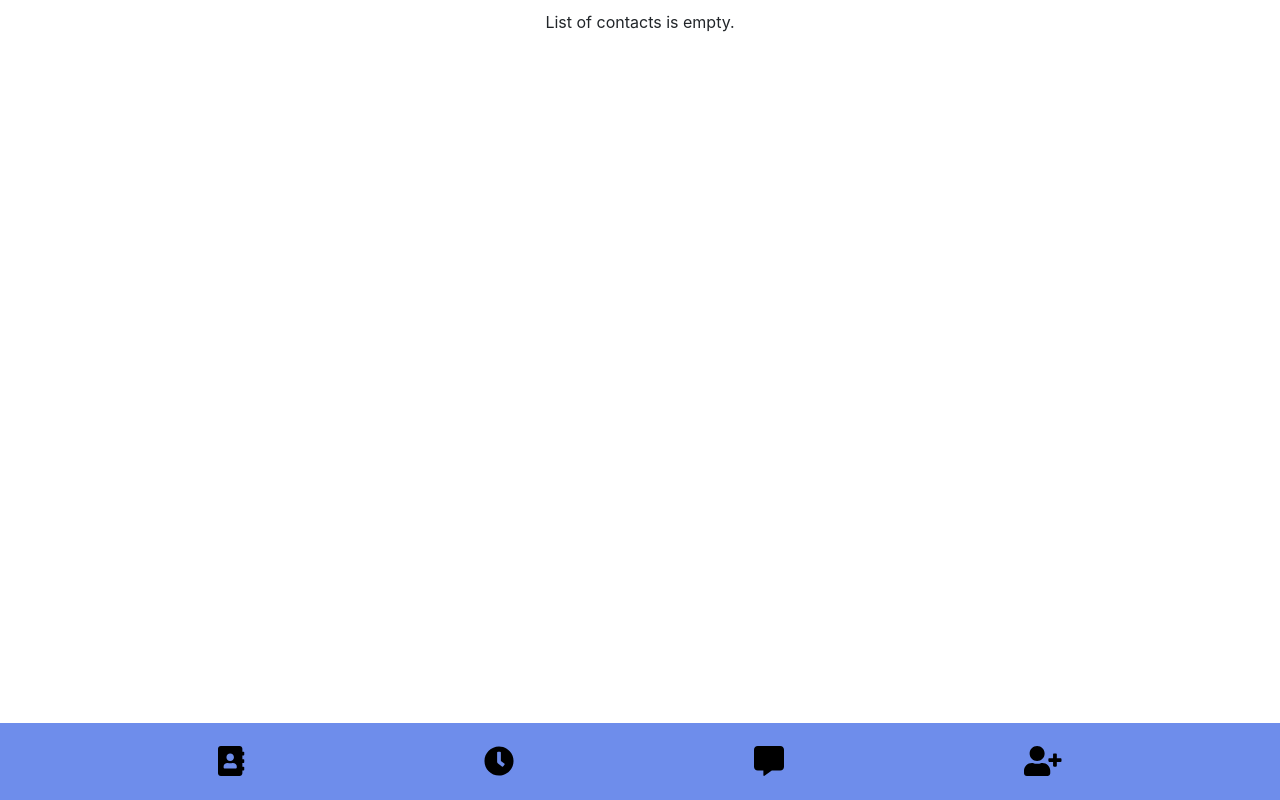
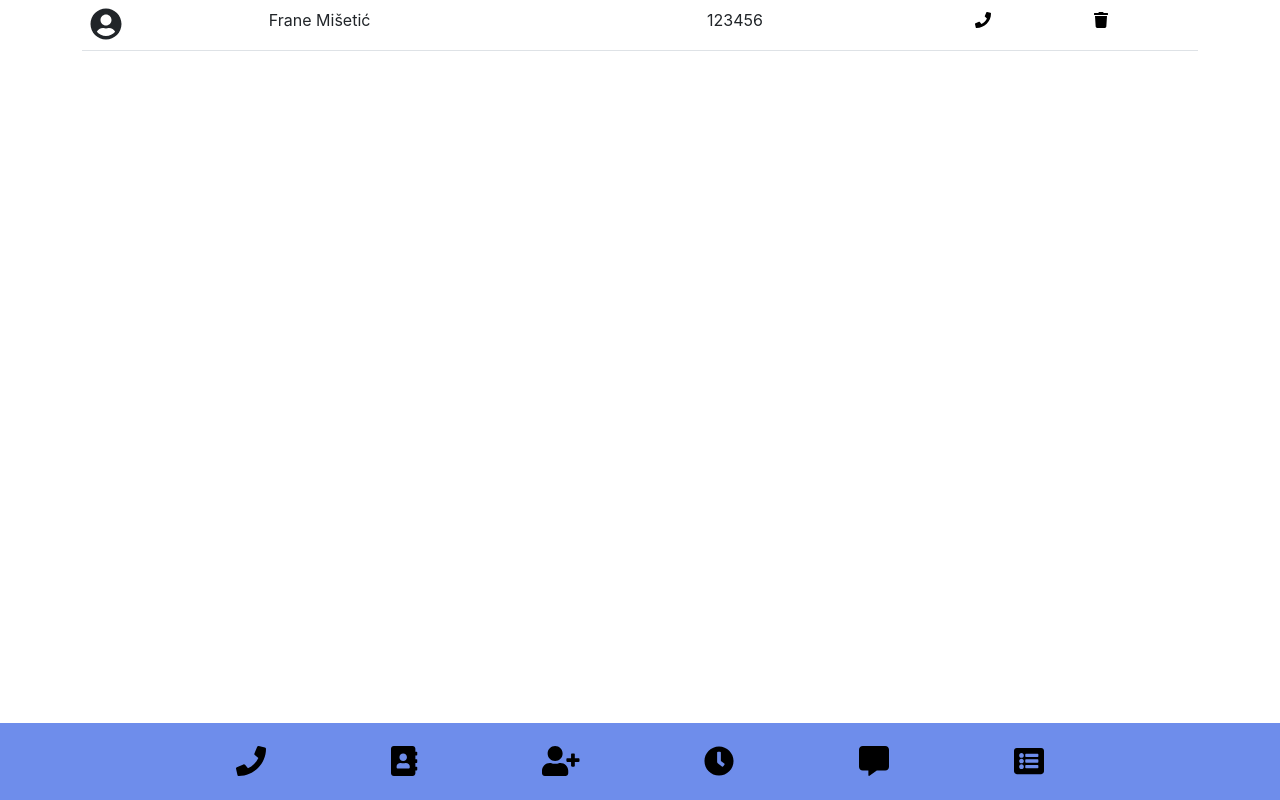
Before and after one commit to franem-98/Phone-book-frontend, a React (Create React App) app: page / in a window 1280 px wide. Built offline with nearby package versions, Linux system fonts and the light colour scheme; data requests are answered from the project's data file.

Commit message:
Used more descriptive component names and urls, fixed bug with calling screen.

```diff
--- a/data/db.json
+++ b/data/db.json
@@ -1,5 +1,19 @@
 {
-  "contacts": [],
-  "callHistory": [],
+  "contacts": [
+    {
+      "firstName": "Frane",
+      "lastName": "Mišetić",
+      "number": "123456",
+      "id": 1
+    }
+  ],
+  "callhistory": [
+    {
+      "contact": "Frane Mišetić",
+      "duration": 3,
+      "endTime": "18/01/2022 22:28",
+      "id": 1
+    }
+  ],
   "smshistory": []
 }
--- a/src/App.js
+++ b/src/App.js
@@ -4,7 +4,7 @@ import Contacts from "./components/Contacts";
 import CallHistory from "./components/CallHistory";
 import NewSms from "./components/NewSms";
 import SmsHistory from "./components/SmsHistory";
-import AddContact from "./components/AddContact";
+import NewContact from "./components/NewContact";
 import Calling from "./components/Calling";
 import Dial from "./components/Dial/Dial";
 import "./App.css";
@@ -16,11 +16,11 @@ function App() {
         <Route path="/" element={<Layout />}>
           <Route index element={<Contacts />} />
           <Route path="/contacts" element={<Contacts />} />
-          <Route path="/history" element={<CallHistory />} />
+          <Route path="/callhistory" element={<CallHistory />} />
           <Route path="/smshistory" element={<SmsHistory />} />
         </Route>
         <Route path="/newsms" element={<NewSms />} />
-        <Route path="/addcontact" element={<AddContact />} />
+        <Route path="/newcontact" element={<NewContact />} />
         <Route path="/calling/:id" element={<Calling />} />
         <Route path="/dial" element={<Dial />} />
       </Routes>
--- a/src/components/CallHistory.jsx
+++ b/src/components/CallHistory.jsx
@@ -38,7 +38,6 @@ function CallHistory() {
 
   return (
     <>
-      (
       <table className="table">
         <tbody>
           {history.map(({ id, contact, duration, endTime }) => (
@@ -68,7 +67,6 @@ function CallHistory() {
           ))}
         </tbody>
       </table>
-      )
     </>
   );
 }
--- a/src/components/Calling.jsx
+++ b/src/components/Calling.jsx
@@ -5,6 +5,8 @@ import { getContacts } from "../services/contactService";
 import moment from "moment";
 import { FontAwesomeIcon } from "@fortawesome/react-fontawesome";
 import { faPhoneSlash } from "@fortawesome/free-solid-svg-icons";
+
+//FIX THIS!!!
 
 function Calling() {
   const [contact, setContact] = useState(null);
@@ -18,21 +20,22 @@ function Calling() {
     async function setState() {
       const { data: contacts } = await getContacts();
       const existingContact = contacts.find((c) => c.number === id);
-      if (existingContact) setContact(existingContact.name);
+      if (existingContact)
+        setContact(`${existingContact.firstName} ${existingContact.lastName}`);
       else setContact(id);
     }
     setState();
+  }, [id]);
 
+  useEffect(() => {
     let timer = setInterval(() => {
       setSeconds(seconds + 1);
     }, 1000);
 
-    if (callTimedOut) clearInterval(timer);
-
     return () => {
       clearInterval(timer);
     };
-  }, [seconds, callTimedOut, id]);
+  }, [id, contact, seconds, callTimedOut]);
 
   const call = {
     contact,
@@ -55,9 +58,12 @@ function Calling() {
   if (seconds === secondLimit) setCallTimedOut(true);
   if (callTimedOut) handleTimeout();
 
+  console.log(seconds);
+
   return (
-    contact && (
     <div className="calling-page">
+      {contact && (
+        <>
           <h1>Calling {contact}...</h1>
           <h2>{seconds}</h2>
           {callTimedOut && (
@@ -69,8 +75,9 @@ function Calling() {
             icon={faPhoneSlash}
             size="2x"
           />
+        </>
+      )}
     </div>
-    )
   );
 }
 
--- a/src/components/Layout.jsx
+++ b/src/components/Layout.jsx
@@ -6,23 +6,31 @@ import {
   faAddressBook,
   faUserPlus,
   faCommentAlt,
+  faPhone,
+  faListAlt,
 } from "@fortawesome/free-solid-svg-icons";
 
 function Layout() {
   return (
     <>
       <div className="footer">
+        <Link to="/dial">
+          <FontAwesomeIcon icon={faPhone} />
+        </Link>
         <Link to="/contacts">
           <FontAwesomeIcon icon={faAddressBook} />
         </Link>
-        <Link to="/history">
+        <Link to="/newcontact">
+          <FontAwesomeIcon icon={faUserPlus} />
+        </Link>
+        <Link to="/callhistory">
           <FontAwesomeIcon icon={faClock} />
         </Link>
-        <Link to="/smshistory">
+        <Link to="/newsms">
           <FontAwesomeIcon icon={faCommentAlt} />
         </Link>
-        <Link to="/addcontact">
-          <FontAwesomeIcon icon={faUserPlus} />
+        <Link to="/smshistory">
+          <FontAwesomeIcon icon={faListAlt} />
         </Link>
       </div>
       <Outlet />
--- a/src/components/AddContact.jsx
+++ b/src/components/NewContact.jsx
@@ -2,7 +2,7 @@ import React, { useState } from "react";
 import { useNavigate } from "react-router-dom";
 import { saveContact } from "../services/contactService";
 
-function AddContact() {
+function NewContact() {
   const [data, setData] = useState({ firstName: "", lastName: "", number: "" });
   const navigate = useNavigate();
 
@@ -28,7 +28,7 @@ function AddContact() {
       <h1>New contact</h1>
       <form onSubmit={doSubmit}>
         <div className="mb-3">
-          <label class="form-label">First name</label>
+          <label className="form-label">First name</label>
           <input
             type="text"
             name="firstName"
@@ -39,7 +39,7 @@ function AddContact() {
           />
         </div>
         <div className="mb-3">
-          <label class="form-label">Last name</label>
+          <label className="form-label">Last name</label>
           <input
             type="text"
             name="lastName"
@@ -67,4 +67,4 @@ function AddContact() {
   );
 }
 
-export default AddContact;
+export default NewContact;
--- a/src/components/SmsHistory.jsx
+++ b/src/components/SmsHistory.jsx
@@ -27,6 +27,9 @@ function SmsHistory() {
       setHistory(oldSmsHistory);
     }
   };
+
+  if (history && history.length === 0)
+    return <p className="empty-list-warning">SMS history is empty.</p>;
 
   return (
     <>
--- a/src/index.css
+++ b/src/index.css
@@ -11,7 +11,7 @@ body {
   display: flex;
   justify-content: center;
   font-size: 30px;
-  column-gap: 240px;
+  column-gap: 125px;
   margin-top: 1rem;
   padding: 1rem;
   background-color: #6e8deb;
```
Lines whose indentation alone changed are shown as unchanged.
